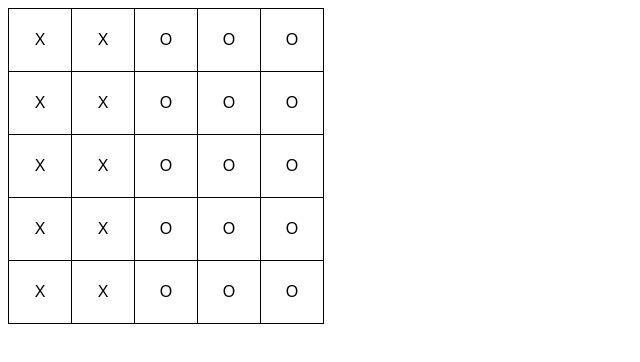
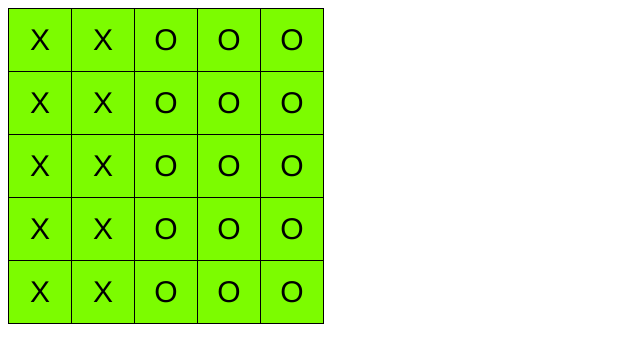
Before and after one commit to jesselankinen/assignment2, a website built with Parcel: page index.html in a window 1280 px wide. Shown: the whole page, without its empty margins (0-640 px from the left). Built offline with nearby package versions, Linux system fonts and the light colour scheme.

Commit message:
Assignment2

```diff
--- a/src/styles.css
+++ b/src/styles.css
@@ -15,4 +15,7 @@ td {
   height: 60px;
   text-align: center;
   vertical-align: middle;
+  font-family: Helvetica;
+  font-size: 30px;
+  background-color: rgb(124, 252, 0);
 }
```
